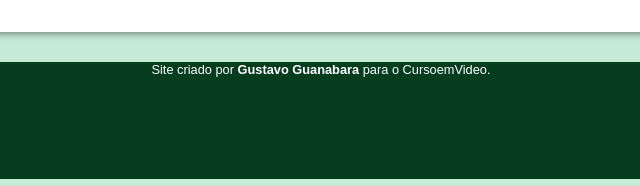
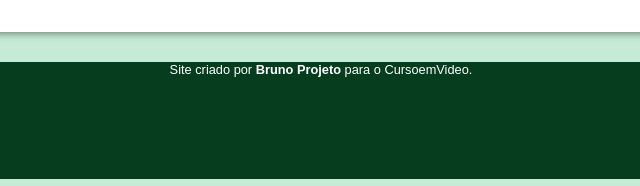
Before and after one commit to brayuko/projeto-android, a plain HTML site: page index.html in a window 1280 px wide. Shown: the part 2963-3149 px from the top of the page, 319-959 px from the left. Drawn offline with Linux system fonts and the light colour scheme.

Commit message:
Update index.html

```diff
--- a/index.html
+++ b/index.html
@@ -94,7 +94,7 @@
     </main>
 
     <footer>
-        <p>Site criado por <a href="https://gustavoguanabara.github.io/" target="blank">Gustavo Guanabara</a> para o CursoemVideo.</p>
+        <p>Site criado por <a href="#" target="blank">Bruno Projeto</a> para o CursoemVideo.</p>
     </footer>
 
 </body>
```
